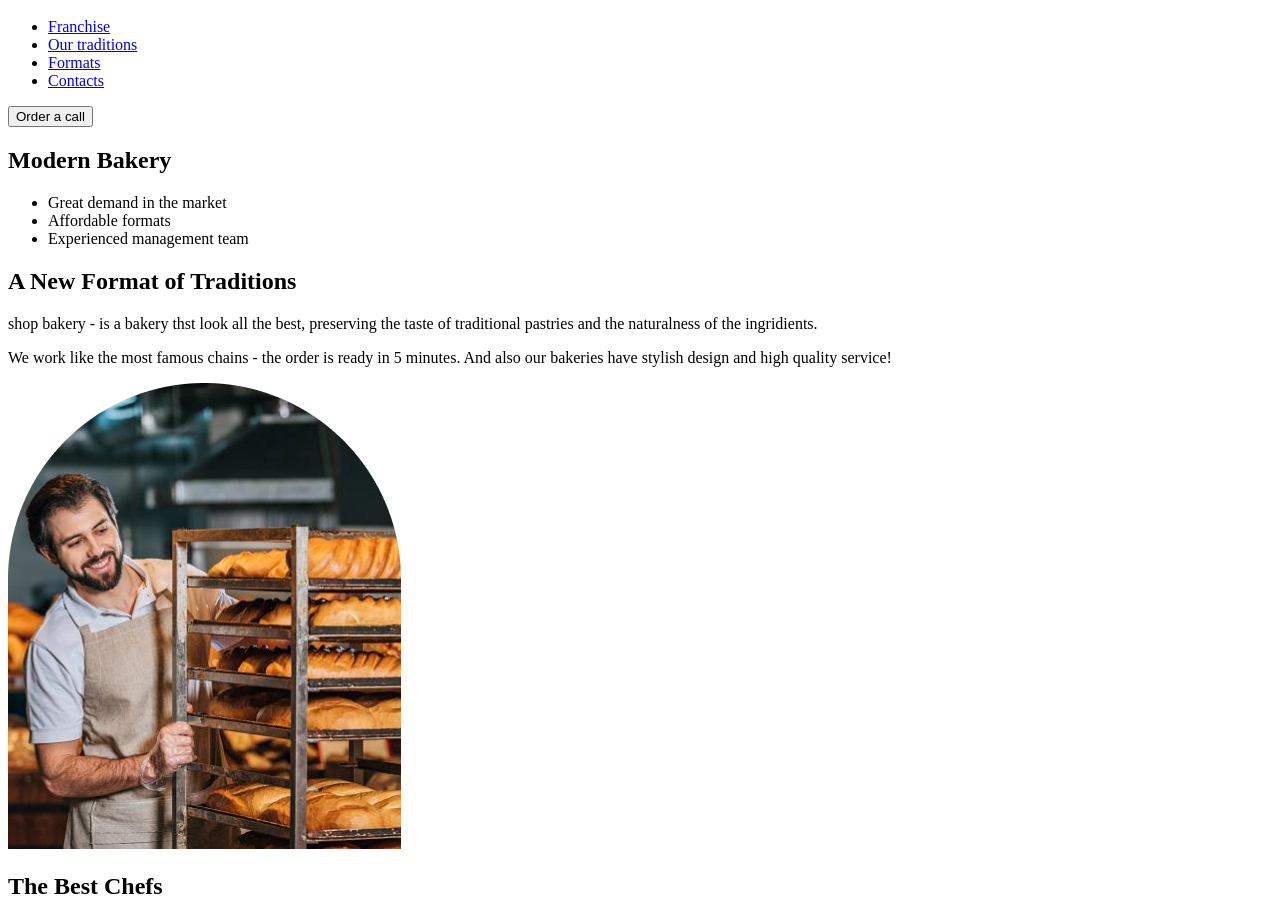
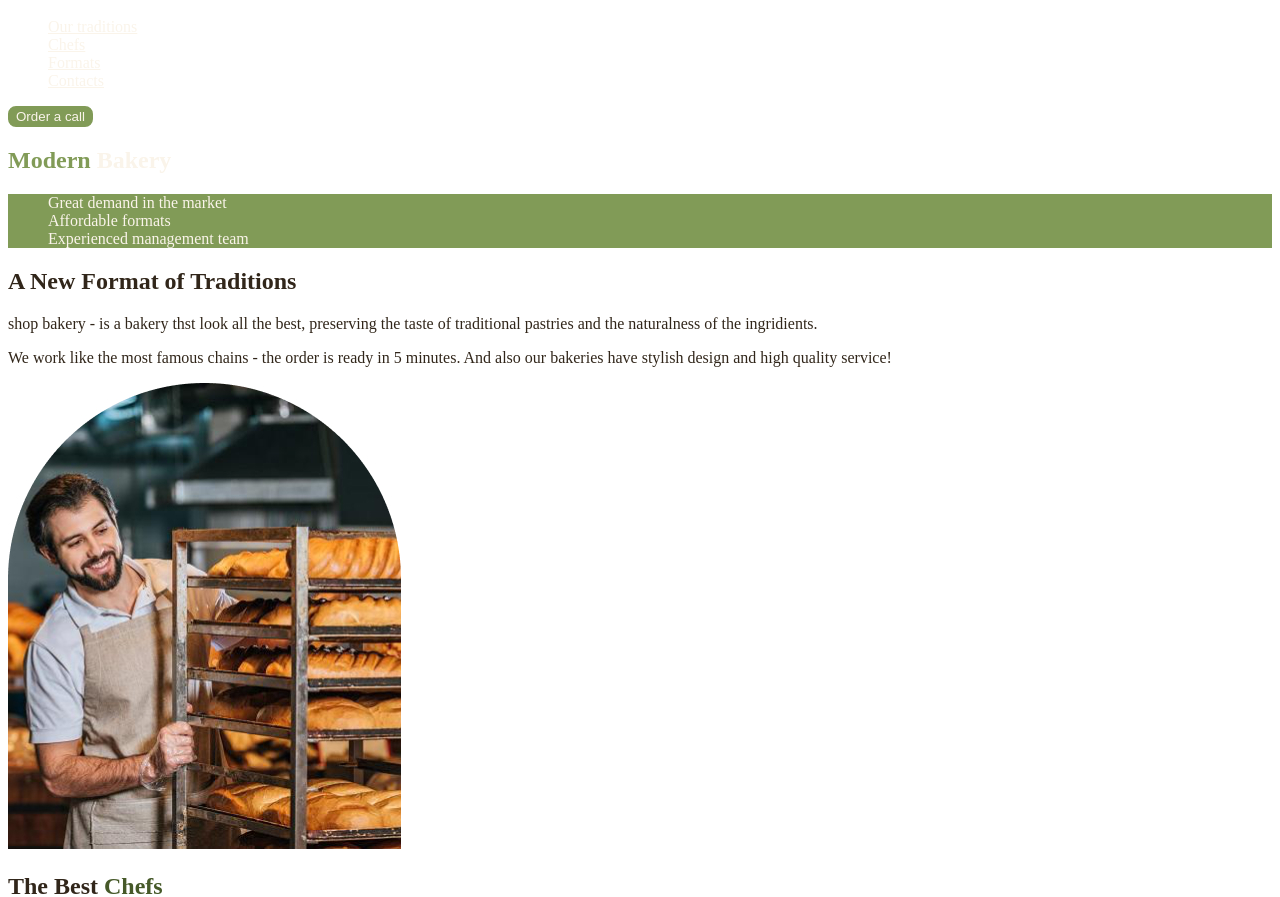
Before and after one commit to DanyloBatrak/genius-project, a plain HTML site: page index.html in a window 1280 px wide. Shown: the part 55-952 px from the top of the page. Drawn offline with Linux system fonts and the light colour scheme.

Commit message:
Add css file and change html file

```diff
--- /dev/null
+++ b/css/styles.css
@@ -0,0 +1,57 @@
+:root {
+  --color-primary-dark: #31261a;
+  --color-primary-light: #faf4ea;
+  --color-brand-light: #819b57;
+  --color-brand-dark: #465929;
+}
+
+/* Base */
+body {
+  color: var(--color-primary-dark);
+}
+
+ul {
+  list-style-type: none;
+}
+
+/* Button */
+.button {
+  color: var(--color-primary-light);
+  background-color: var(--color-brand-light);
+  border: 2px solid var(--color-brand-light);
+  border-radius: 8px;
+  cursor: pointer;
+}
+
+.button:hover {
+  color: var(--color-brand-dark);
+  background-color: transparent;
+}
+
+/* Link */
+.link {
+  color: var(--color-primary-light);
+}
+
+.link:hover {
+  color: var(--color-brand-light);
+}
+
+/* Hero section */
+.hero-title {
+  color: var(--color-primary-light);
+}
+
+.hero-title .accent {
+  color: var(--color-brand-light);
+}
+
+/* Advantages section */
+.advantages-list {
+  color: var(--color-primary-light);
+  background-color: var(--color-brand-light);
+}
+
+.section-title .accent {
+  color: var(--color-brand-dark);
+}
--- a/index.html
+++ b/index.html
@@ -1,60 +1,67 @@
 <!DOCTYPE html>
 <html lang="en">
+  <head>
+    <meta charset="UTF-8" />
+    <meta name="viewport" content="width=device-width, initial-scale=1.0" />
+    <title>Modern Bakery</title>
 
-<head>
-    <meta charset="UTF-8">
-    <meta name="viewport" content="width=device-width, initial-scale=1.0">
-    <title>Modern Bakery</title>
+    <link rel="stylesheet" href="./css/styles.css" />
   </head>
 
   <body>
     <header>
       <nav>
         <a href="#">
-                <img src="./images/logo.svg" alt="Modern Bakery Logo">
+          <img src="./images/logo.svg" alt="Modern Bakery Logo" />
         </a>
         <ul>
-                <li><a href="#">Franchise</a></li>
-                <li><a href="#">Our traditions</a></li>
-                <li><a href="#">Formats</a></li>
-                <li><a href="#">Contacts</a></li>
+          <li><a class="link" href="#traditions-section">Our traditions</a></li>
+          <li><a class="link" href="#chefs-section">Chefs</a></li>
+          <li><a class="link" href="#format-section">Formats</a></li>
+          <li><a class="link" href="#contact-section">Contacts</a></li>
         </ul>
       </nav>
-        <button type="button">Order a call</button>
+      <button class="button" type="button">Order a call</button>
     </header>
     <main>
       <section>
-            <h1>Modern Bakery</h1>
+        <h1 class="hero-title"><span class="accent">Modern</span> Bakery</h1>
       </section>
-        <section>
-            <ul>
+      <section id="traditions-section">
+        <ul class="advantages-list">
           <li>Great demand in the market</li>
           <li>Affordable formats</li>
           <li>Experienced management team</li>
         </ul>
-        </section>
-        <section>
-            <h2>A New Format of Traditions</h2>
+        <h2 class="section-title">A New Format of Traditions</h2>
         <p>
-                <span>shop bakery</span> - is a bakery thst look all the best, preserving the taste of traditional
-                pastries and the naturalness of the ingridients.
+          <span>shop bakery</span> - is a bakery thst look all the best,
+          preserving the taste of traditional pastries and the naturalness of
+          the ingridients.
         </p>
         <p>
           We work like the most famous chains -
-                <span>the order is ready in 5 minutes.</span> And also
-                our bakeries have stylish design and high quality service!
+          <span>the order is ready in 5 minutes.</span> And also our bakeries
+          have stylish design and high quality service!
         </p>
-            <img src="./images/baker-man.jpg" alt="A male baker looks at loaves with a smile">
+        <img
+          src="./images/baker-man.jpg"
+          alt="A male baker looks at loaves with a smile"
+        />
       </section>
-        <section>
-            <h2>The Best Chefs</h2>
+      <section id="chefs-section">
+        <h2 class="section-title">
+          The Best <span class="accent">Chefs</span>
+        </h2>
         <ul>
           <li>
             <article>
               <h3>Nastya</h3>
               <p>Hello, I'm Nastya!</p>
-                        <p>For 10 years, I have been making life interesting and delicious
-                            ideas</p>
+              <p>
+                For 10 years, I have been making life interesting and delicious
+                ideas
+              </p>
               <p>I will bake the most delicious products for you!</p>
             </article>
           </li>
@@ -62,16 +69,17 @@
             <article>
               <h3>Vlad</h3>
               <p>Hello, I'm Vlad!</p>
-                        <p>I have been a pastry chef for 18 years. SHOP BAKERY is our love, which
-                            we share with you every time through our pastries!
+              <p>
+                I have been a pastry chef for 18 years. SHOP BAKERY is our love,
+                which we share with you every time through our pastries!
               </p>
               <p>I will make a unique filling for you for any taste!</p>
             </article>
           </li>
         </ul>
       </section>
-        <section>
-            <h2>Formats</h2>
+      <section id="format-section">
+        <h2 class="section-title">Formats</h2>
         <ul>
           <li>
             <article>
@@ -90,18 +98,27 @@
           </li>
         </ul>
       </section>
-        <section>
-            <h2>Join to Bakery Network</h2>
+      <section id="contact-section">
+        <h2 class="section-title">Join to Bakery Network</h2>
+        <iframe
+          src="https://www.google.com/maps/embed?pb=!1m18!1m12!1m3!1d2540.163447036115!2d30.48869837606083!3d50.45668098691572!2m3!1f0!2f0!3f0!3m2!1i1024!2i768!4f13.1!3m3!1m2!1s0x40d4ce637c006b2d%3A0xaf86385f19996ff0!2sSichovykh%20Striltsiv%20St%2C%2054%2C%20Kyiv%2C%20Ukraine%2C%2002000!5e0!3m2!1sen!2sus!4v1762134640890!5m2!1sen!2sus"
+          width="603"
+          height="595"
+          style="border: 0"
+          allowfullscreen=""
+          loading="lazy"
+          referrerpolicy="no-referrer-when-downgrade"
+        ></iframe>
       </section>
     </main>
     <footer>
       <nav>
         <a href="#">
-                <img src="./images/logo.svg" alt="Modern Bakery Logo">
+          <img src="./images/logo.svg" alt="Modern Bakery Logo" />
         </a>
         <ul>
-                <li><a href="#">Franchise</a></li>
           <li><a href="#">Our traditions</a></li>
+          <li><a href="#">Chefs</a></li>
           <li><a href="#">Formats</a></li>
           <li><a href="#">Contacts</a></li>
         </ul>
@@ -109,9 +126,13 @@
       <address>
         <ul>
           <li><a href="tel:+380960000007">+ 38 (096) 000 00 07</a></li>
-                <li><a href="mailto:shopbakery@gmail.com">shopbakery@gmail.com</a></li>
-                <li><a href="https://maps.app.goo.gl/7DNYmtv3Ei4MRyc56" target="_blank">
-                        Ukraine, Kyiv, Sichovykh Striltsiv St.54</a>
+          <li>
+            <a href="mailto:shopbakery@gmail.com">shopbakery@gmail.com</a>
+          </li>
+          <li>
+            <a href="https://maps.app.goo.gl/7DNYmtv3Ei4MRyc56" target="_blank">
+              Ukraine, Kyiv, Sichovykh Striltsiv St.54</a
+            >
           </li>
           <li>
             <a href="#"></a>
@@ -123,9 +144,8 @@
           </li>
         </ul>
         <a href="#" target="_blank">Privacy Policy</a>
-            <p>© 2022 Data protected</p>
+        <p>&copy; 2022 Data protected</p>
       </address>
     </footer>
   </body>
-
 </html>
```
Lines whose indentation alone changed are shown as unchanged.
